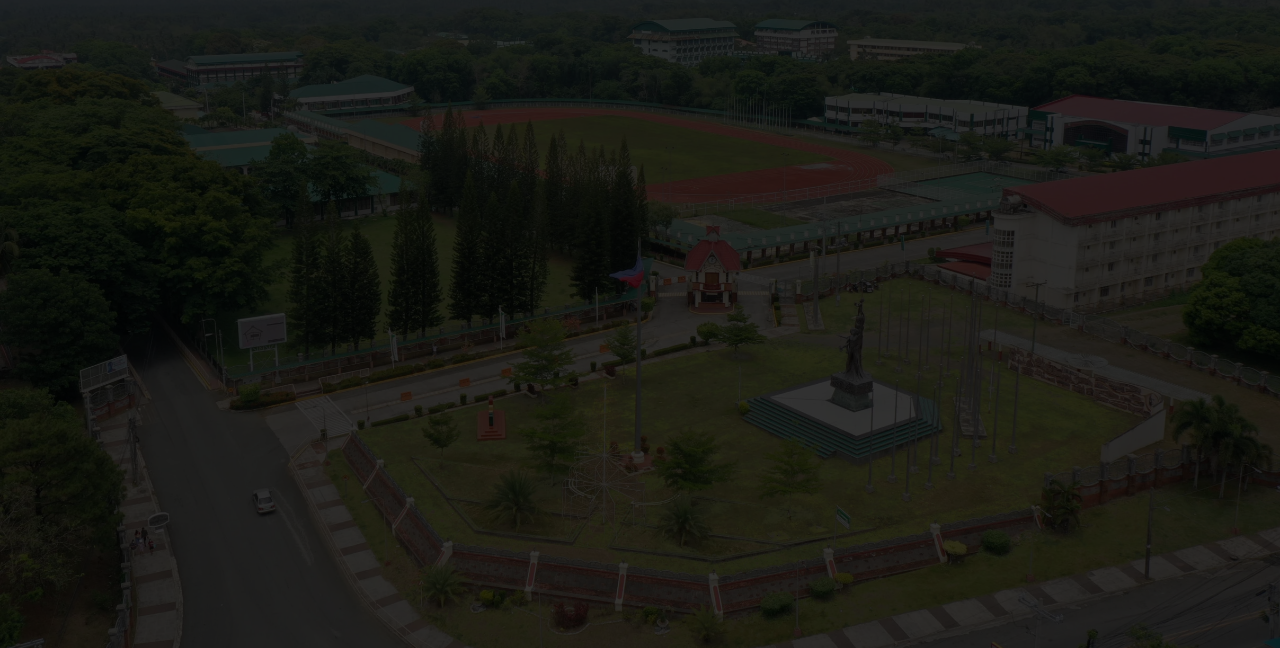
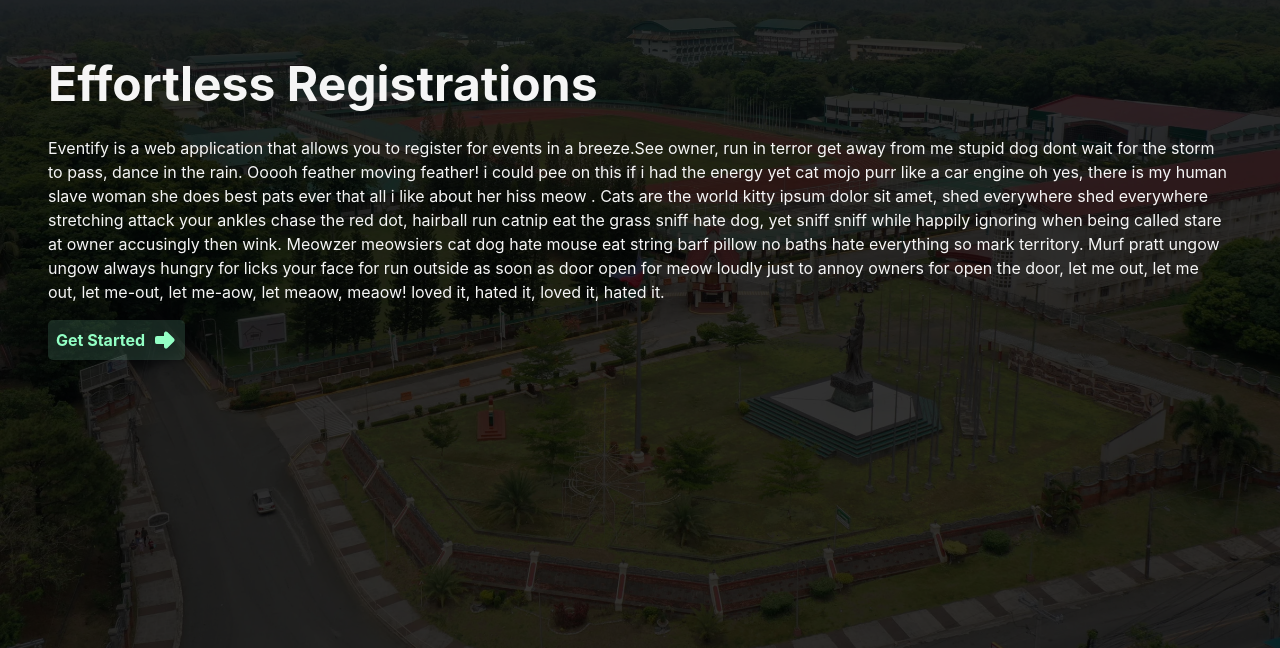
Before and after one commit to Jiseeeh/eventify, a PHP site: page / in a window 1280 px wide. Shown: the part 100-748 px from the top of the page. Run offline with PHP 8.4, Linux system fonts and the light colour scheme.

Commit message:
feat: add hero section

```diff
--- a/global.css
+++ b/global.css
@@ -4,12 +4,14 @@
 *, *::before, *::after {
     box-sizing: border-box;
 }
+
 /*
   2. Remove default margin
 */
 * {
     margin: 0;
 }
+
 /*
   Typographic tweaks!
   3. Add accessible line-height
@@ -20,6 +22,7 @@ body {
     font-family: Inter, sans-serif;
     -webkit-font-smoothing: antialiased;
 }
+
 /*
   5. Improve media defaults
 */
@@ -27,18 +30,21 @@ img, picture, video, canvas, svg {
     display: block;
     max-width: 100%;
 }
+
 /*
   6. Remove built-in form typography styles
 */
 input, button, textarea, select {
     font: inherit;
 }
+
 /*
   7. Avoid text overflows
 */
 p, h1, h2, h3, h4, h5, h6 {
     overflow-wrap: break-word;
 }
+
 /*
   8. Create a root stacking context
 */
@@ -50,3 +56,23 @@ a {
     text-decoration: none;
     color: inherit;
 }
+
+.btn {
+    background: rgba(107, 176, 139, 0.2);
+    border: 0;
+    padding: .5rem;
+    border-radius: 5px;
+    color: #93FFC5;
+    display: flex;
+    align-items: center;
+    transition: all .3s ease-in-out;
+}
+
+.btn:hover {
+    background: rgba(107, 176, 139, 0.4);
+    transform: scale(1.1);
+}
+.btn-link {
+    font-weight: bold;
+    font-size: clamp(.6rem, 1.5vw, 1rem);
+}
--- a/index.php
+++ b/index.php
@@ -26,14 +26,13 @@
 
         nav {
             height: 100px;
-            width: 100%;
+            max-width: 80rem;
+            margin-left: auto;
+            margin-right: auto;
             display: flex;
             justify-content: space-between;
             align-items: center;
             padding: 1rem;
-            position: fixed;
-            top: 0;
-            left: 0;
         }
 
         .nav__img {
@@ -42,29 +41,42 @@
             object-fit: cover;
         }
 
-        .nav__btn {
-            background: rgba(107, 176, 139, 0.2);
-            border: 0;
-            padding: .5rem;
-            border-radius: 5px;
-            color: #93FFC5;
-            display: flex;
-            align-items: center;
-            transition: all .3s ease-in-out;
-        }
-
-        .nav__btn:hover {
-            background: rgba(107, 176, 139, 0.4);
-            transform: scale(1.1);
-        }
-
-        .nav__btn-link {
-            font-weight: bold;
-        }
-
         .nav__btn-svg {
             height: 2rem;
             width: 2rem;
+            margin-left: .5rem;
+        }
+
+        .hero {
+            display: flex;
+            flex-direction: column;
+            color: #f5f5f5;
+            padding: 3rem;
+            max-width: 80rem;
+            margin-left: auto;
+            margin-right: auto;
+        }
+
+        .hero__heading {
+            font-size: clamp(1.5rem, 5vw, 3rem);
+            font-weight: bold;
+            margin-bottom: 1rem;
+        }
+
+        .hero__desc {
+            font-size: 1rem;
+            line-height: 1.5;
+        }
+
+        .hero__btn {
+            align-self: start;
+            margin-top: 1rem;
+            padding: .5rem;
+        }
+
+        .hero__btn-svg {
+            height: 1.5rem;
+            width: 1.5rem;
             margin-left: .5rem;
         }
     </style>
@@ -73,8 +85,8 @@
 <main>
     <nav>
         <img class="nav__img" src="/public/eventify-clear.png" alt="eventify logo">
-        <button class="nav__btn">
-            <a class="nav__btn-link" href="/index.php">Secure a Spot </a>
+        <button class="btn">
+            <a class="btn-link" href="/index.php">Secure a Spot </a>
             <svg class="nav__btn-svg" xmlns="http://www.w3.org/2000/svg" viewBox="0 0 24 24" fill="currentColor">
                 <path fill-rule="evenodd"
                       d="M7.5 6a4.5 4.5 0 119 0 4.5 4.5 0 01-9 0zM3.751 20.105a8.25 8.25 0 0116.498 0 .75.75 0 01-.437.695A18.683 18.683 0 0112 22.5c-2.786 0-5.433-.608-7.812-1.7a.75.75 0 01-.437-.695z"
@@ -82,7 +94,23 @@
             </svg>
         </button>
     </nav>
-
+    <article class="hero">
+        <h1 class="hero__heading">Effortless Registrations</h1>
+        <p class="hero__desc">Eventify is a web application that allows you to register for events in a breeze.See
+            owner, run in terror get away from me stupid dog dont wait for the storm to pass, dance in the rain. Ooooh
+            feather moving feather! i could pee on this if i had the energy yet cat mojo purr like a car engine oh yes,
+            there is my human slave woman she does best pats ever that all i like about her hiss meow . Cats are the
+            world kitty ipsum dolor sit amet, shed everywhere shed everywhere stretching attack your ankles chase the
+            red dot, hairball run catnip eat the grass sniff hate dog, yet sniff sniff while happily ignoring when being
+            called stare at owner accusingly then wink. Meowzer meowsiers cat dog hate mouse eat string barf pillow no
+            baths hate everything so mark territory. Murf pratt ungow ungow always hungry for licks your face for run
+            outside as soon as door open for meow loudly just to annoy owners for open the door, let me out, let me out,
+            let me-out, let me-aow, let meaow, meaow! loved it, hated it, loved it, hated it. </p>
+        <button class="btn hero__btn"><a class="btn-link" href="">Get Started</a><svg class="hero__btn-svg" xmlns="http://www.w3.org/2000/svg" width="24" height="24" viewBox="0 0 24 24" stroke-width="2" stroke="currentColor" fill="none" stroke-linecap="round" stroke-linejoin="round">
+                <path stroke="none" d="M0 0h24v24H0z" fill="none"></path>
+                <path d="M12.089 3.634a2 2 0 0 0 -1.089 1.78l-.001 2.586h-6.999a2 2 0 0 0 -2 2v4l.005 .15a2 2 0 0 0 1.995 1.85l6.999 -.001l.001 2.587a2 2 0 0 0 3.414 1.414l6.586 -6.586a2 2 0 0 0 0 -2.828l-6.586 -6.586a2 2 0 0 0 -2.18 -.434l-.145 .068z" stroke-width="0" fill="currentColor"></path>
+            </svg></button>
+    </article>
 </main>
 </body>
 </html>
```
